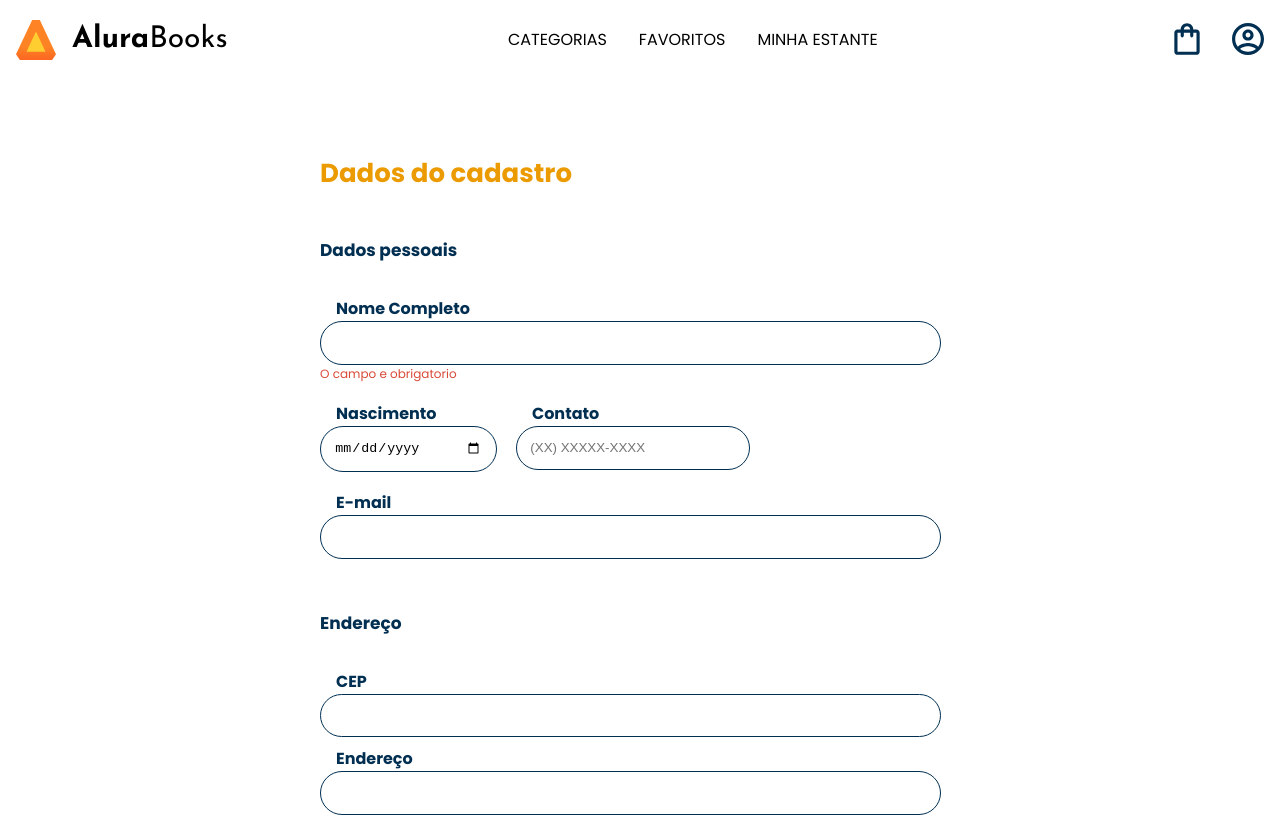
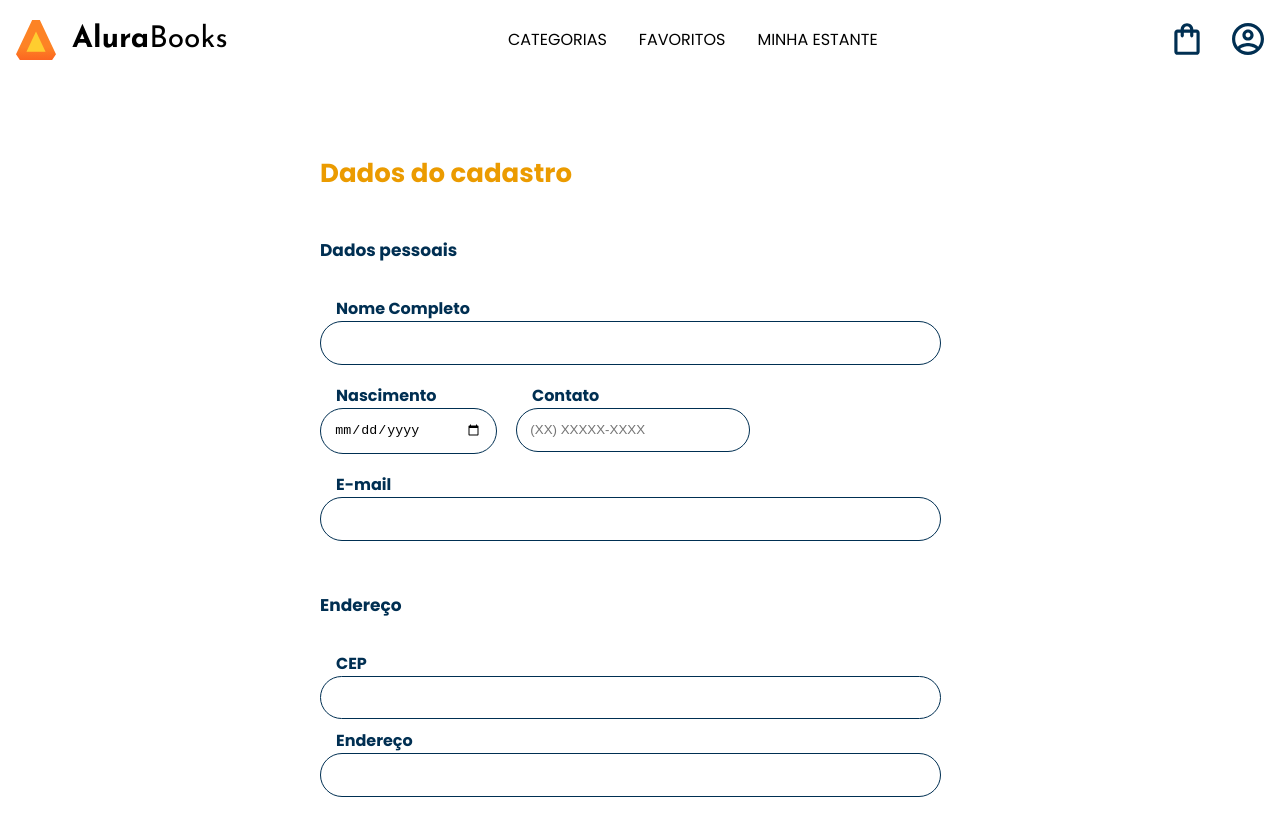
Before and after one commit to rdlopes17/forms-angular, an Angular app: page /cadastro in a window 1280 px wide. Shown: the top 817 px of the page. Built offline with nearby package versions, Linux system fonts and the light colour scheme.

Commit message:
desenv ngModel pt3-validacao quando o campo nome e selecionado ou alterado

```diff
--- a/src/app/cadastro/cadastro.component.css
+++ b/src/app/cadastro/cadastro.component.css
@@ -7,7 +7,7 @@
   font-style: normal;
   font-weight: 700;
   font-size: 26px;
-  color: var(--laranja)
+  color: var(--laranja);
 }
 
 .principal__subtitulo {
@@ -34,8 +34,7 @@
 }
 
 .formulario__campo {
-  margin: .6em 3em .6em 0;
-
+  margin: 0.6em 3em 0.6em 0;
 }
 
 .formulario__dupla {
@@ -56,15 +55,15 @@
 
 .formulario__erro {
   display: flex;
-  margin-top: .5em;
+  margin-top: 0.5em;
   align-items: center;
 }
 
 .erro__imagem {
   width: 16px;
   height: 16px;
-  margin: 0 .5em;
-  background-image: url('/assets/img/warning.png');
+  margin: 0 0.5em;
+  background-image: url("/assets/img/warning.png");
   background-repeat: no-repeat;
   background-size: contain;
 }
@@ -74,3 +73,8 @@
   line-height: 18px;
   color: var(--vermelho);
 }
+
+.ng-touched.ng-invalid:not(form) {
+  border-color: red;
+  color: red;
+}
--- a/src/app/cadastro/cadastro.component.html
+++ b/src/app/cadastro/cadastro.component.html
@@ -18,7 +18,8 @@
         required
         minlength="2"
       />
-      <span class="erro__texto" *ngIf="f.controls['nome']?.errors?.['required']"
+      <div *ngIf="(f.controls['nome']?.invalid && f.controls['nome']?.touched) || f.controls['nome']?.dirty">
+        <span class="erro__texto" *ngIf="f.controls['nome']?.errors?.['required']"
         >O campo e obrigatorio</span
       >
       <span
@@ -26,6 +27,7 @@
         *ngIf="f.controls['nome']?.errors?.['minlength']"
         >Numero de caracters não atingido</span
       >
+      </div>
     </div>
     <div class="formulario__dupla">
       <div class="formulario__campo">
```
